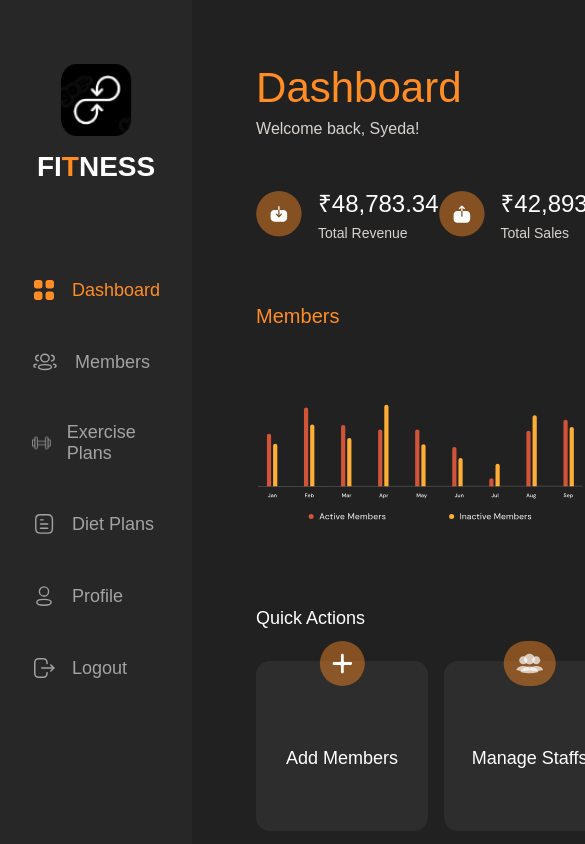
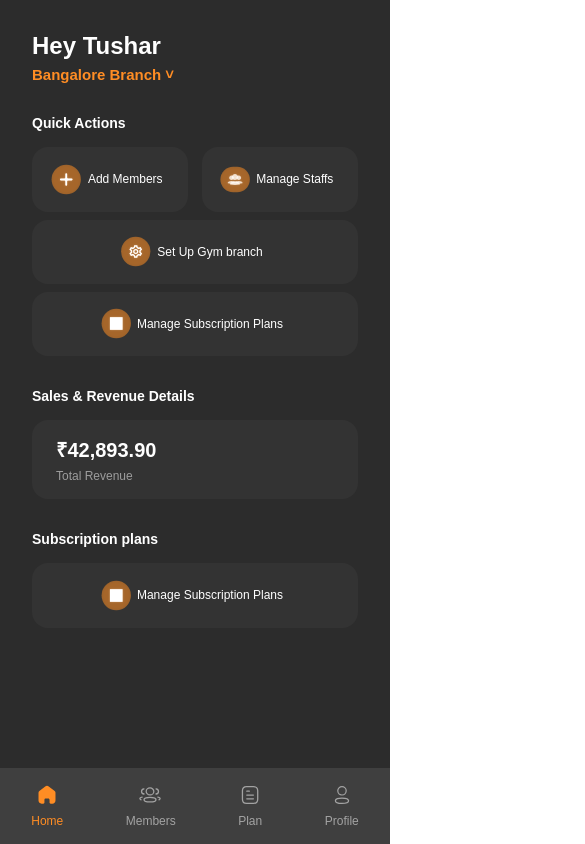
Before and after one commit to 4Marsha1/Fibo, a React (Create React App) app: page /dashboard in a window 390 px wide. Shown: the top 844 px of the page, 585 px wide, since content can reach past the window. Built offline with nearby package versions, Linux system fonts and the light colour scheme.

Commit message:
mobile Dashboard UI

```diff
--- a/src/Components/DashboardComponent/Main.js
+++ b/src/Components/DashboardComponent/Main.js
@@ -4,10 +4,10 @@ import { ReactComponent as RevenueIcon } from "../../assets/dashboard/main/reven
 import { ReactComponent as SalesIcon } from "../../assets/dashboard/main/sales.svg"
 import { ReactComponent as Graph } from "../../assets/dashboard/main/graph.svg"
 import comingSoonImg from "../../assets/dashboard/main/coming_soon.png"
-import { quick_actions } from "./quick_actions"
+import { quickActions } from "./quickActions"
 
 const Main = () => {
-    const getQuickActions = () => quick_actions.map(item => (
+    const getQuickActions = () => quickActions.map(item => (
         <div className={styles["quick__action"]} key={item.id}>
             <item.svg className={styles["quick__action__icon"]} />
             <span className={styles["quick__action__text"]}>{item.title}</span>
--- /dev/null
+++ b/src/Components/DashboardComponent/MobileDashboard.js
@@ -0,0 +1,54 @@
+import { quickActions } from "./quickActions"
+import styles from "./styles.module.css"
+import { ReactComponent as SubscriptionIcon } from "../../assets/dashboard/main/fees.svg"
+import { mobileRoutes } from "./mobileRoutes"
+
+const MobileDashboard = () => {
+    const getQuickActions = () => quickActions.map(item => (
+        <div className={styles["mobile__quick__action"]} key={item.id}>
+            <item.svg className={styles["mobile__quick__action__icon"]} />
+            <span className={styles["mobile__quick__action__text"]}>{item.title}</span>
+            <div></div>
+        </div>
+    ))
+    const getRoutes = () => mobileRoutes.map(route => (
+        <div className={styles["mobile__footer__tab"]} key={route.id}>
+            <route.svg />
+            <span className={route.active ? styles["route__title__active"] : styles["route__title__inactive"]}>{route.title}</span>
+        </div>
+    ))
+    return (
+        <div className={styles["mobile__dashboard"]}>
+            <div className={styles["navbar"]}>
+                <span className={styles["greetings"]}>Hey Tushar</span>
+                <span className={styles["location"]}>Bangalore Branch ˅</span>
+            </div>
+            <div className={styles["mobile__quick__actions__wrapper"]}>
+                <span className={styles["mobile__quick__actions__title"]}>Quick Actions</span>
+                <div className={styles["mobile__quick__actions"]}>
+                    {getQuickActions()}
+                </div>
+            </div>
+            <div className={styles["sales__wrapper"]}>
+                <span className={styles["mobile__quick__actions__title"]}>Sales & Revenue Details</span>
+                <div className={styles["sales__data"]}>
+                    <span className={styles["sales__value"]}>₹42,893.90</span>
+                    <span className={styles["sales__type"]}>Total Revenue</span>
+                </div>
+            </div>
+            <div className={styles["subscription__wrapper"]}>
+                <span className={styles["mobile__quick__actions__title"]}>Subscription plans</span>
+                <div className={styles["mobile__subscription"]}>
+                    <SubscriptionIcon className={styles["mobile__quick__action__icon"]} />
+                    <span className={styles["mobile__quick__action__text"]}>Manage Subscription Plans</span>
+                    <div></div>
+                </div>
+            </div>
+            <div className={styles["mobile__footer"]}>
+                {getRoutes()}
+            </div>
+        </div>
+    )
+}
+
+export default MobileDashboard
--- a/src/Components/DashboardComponent/index.js
+++ b/src/Components/DashboardComponent/index.js
@@ -1,4 +1,5 @@
 import Main from "./Main"
+import MobileDashboard from "./MobileDashboard"
 import Sidebar from "./Sidebar"
 import styles from "./styles.module.css"
 
@@ -7,6 +8,7 @@ const DashboardComponent = () => {
         <div className={styles["container"]}>
             <Sidebar />
             <Main />
+            <MobileDashboard />
         </div>
     )
 }
--- /dev/null
+++ b/src/Components/DashboardComponent/mobileRoutes.js
@@ -0,0 +1,34 @@
+import { ReactComponent as Members } from "../../assets/dashboard/sidebar/members.svg"
+import { ReactComponent as Diet } from "../../assets/dashboard/sidebar/diet.svg"
+import { ReactComponent as Profile } from "../../assets/dashboard/sidebar/profile.svg"
+import { ReactComponent as Home } from "../../assets/dashboard/main/home.svg"
+
+export const mobileRoutes = [
+    {
+        id: 1,
+        title: "Home",
+        svg: Home,
+        active: true
+    },
+    {
+        id: 2,
+        title: "Members",
+        svg: Members,
+        active: false
+
+    },
+    {
+        id: 1,
+        title: "Plan",
+        svg: Diet,
+        active: false
+
+    },
+    {
+        id: 1,
+        title: "Profile",
+        svg: Profile,
+        active: false
+
+    },
+]
--- a/src/Components/DashboardComponent/quick_actions.js
+++ b/src/Components/DashboardComponent/quickActions.js
@@ -4,7 +4,7 @@ import { ReactComponent as Gym } from "../../assets/dashboard/main/gym.svg"
 import { ReactComponent as Fees } from "../../assets/dashboard/main/fees.svg"
 
 
-export const quick_actions = [
+export const quickActions = [
     {
         id: 1,
         title: 'Add Members',
--- a/src/Components/DashboardComponent/styles.module.css
+++ b/src/Components/DashboardComponent/styles.module.css
@@ -195,4 +195,133 @@
 	font-size: 18px;
 	font-weight: 400;
 	color: #ffffff;
+	text-align: center;
 }
+.mobile__dashboard {
+	display: none;
+}
+
+@media screen and (max-width: 600px) {
+	.sidebar,
+	.main {
+		display: none;
+	}
+	.mobile__dashboard {
+		display: flex;
+		flex-direction: column;
+		gap: 2rem;
+		width: 100dvw;
+		background-color: #2c2c2c;
+		padding: 2rem;
+	}
+	.navbar {
+		width: 100%;
+		display: flex;
+		flex-direction: column;
+		gap: 0.4rem;
+	}
+	.greetings {
+		color: #ffffff;
+		font-size: 24px;
+		font-weight: 700;
+	}
+	.location {
+		color: #ff8d24;
+		font-size: 15px;
+		font-weight: 600;
+	}
+	.mobile__quick__actions__wrapper {
+		display: flex;
+		flex-direction: column;
+		gap: 1rem;
+	}
+	.mobile__quick__actions__title {
+		font-size: 14px;
+		font-weight: 700;
+		color: #ffffff;
+	}
+	.mobile__quick__actions {
+		display: flex;
+		flex-wrap: wrap;
+		justify-content: space-between;
+		gap: 0.5rem;
+	}
+	.mobile__quick__action {
+		display: flex;
+		justify-content: center;
+		align-items: center;
+		background-color: #333333;
+		gap: 0.4rem;
+		padding: 0.6rem;
+		width: 100%;
+		border-radius: 16px;
+	}
+	.mobile__quick__action:nth-child(1),
+	.mobile__quick__action:nth-child(2) {
+		width: 48%;
+	}
+	.mobile__quick__action__icon {
+		width: 30px;
+	}
+	.mobile__quick__action__text {
+		font-size: 12px;
+		font-weight: 500;
+		color: #ffffff;
+	}
+	.sales__wrapper,
+	.subscription__wrapper {
+		display: flex;
+		flex-direction: column;
+		gap: 1rem;
+	}
+	.mobile__subscription,
+	.sales__data {
+		display: flex;
+		justify-content: center;
+		align-items: center;
+		background-color: #333333;
+		gap: 0.4rem;
+		padding: 0.6rem;
+		width: 100%;
+		border-radius: 16px;
+	}
+	.sales__data {
+		align-items: flex-start;
+		padding: 1rem 1.5rem;
+	}
+	.sales__value {
+		font-size: 20px;
+		font-weight: 700;
+	}
+	.sales__type {
+		font-size: 12px;
+		font-weight: 500;
+		color: #9d9d9d;
+	}
+	.sales__data {
+		flex-direction: column;
+		color: #ffffff;
+	}
+	.mobile__footer {
+		width: 100dvw;
+		display: flex;
+		justify-content: space-around;
+		background-color: #3f3f3f;
+		padding: -2rem;
+		position: absolute;
+		bottom: 0;
+		left: 0;
+		height: 76px;
+		padding: 1rem 0;
+	}
+	.mobile__footer__tab {
+		display: flex;
+		flex-direction: column;
+		align-items: center;
+		gap: 0.5rem;
+	}
+	.route__title__active,
+	.route__title__inactive {
+		font-size: 12px;
+	}
+}
```
Also changed, not shown: src/assets/dashboard/main/home.svg (added).
